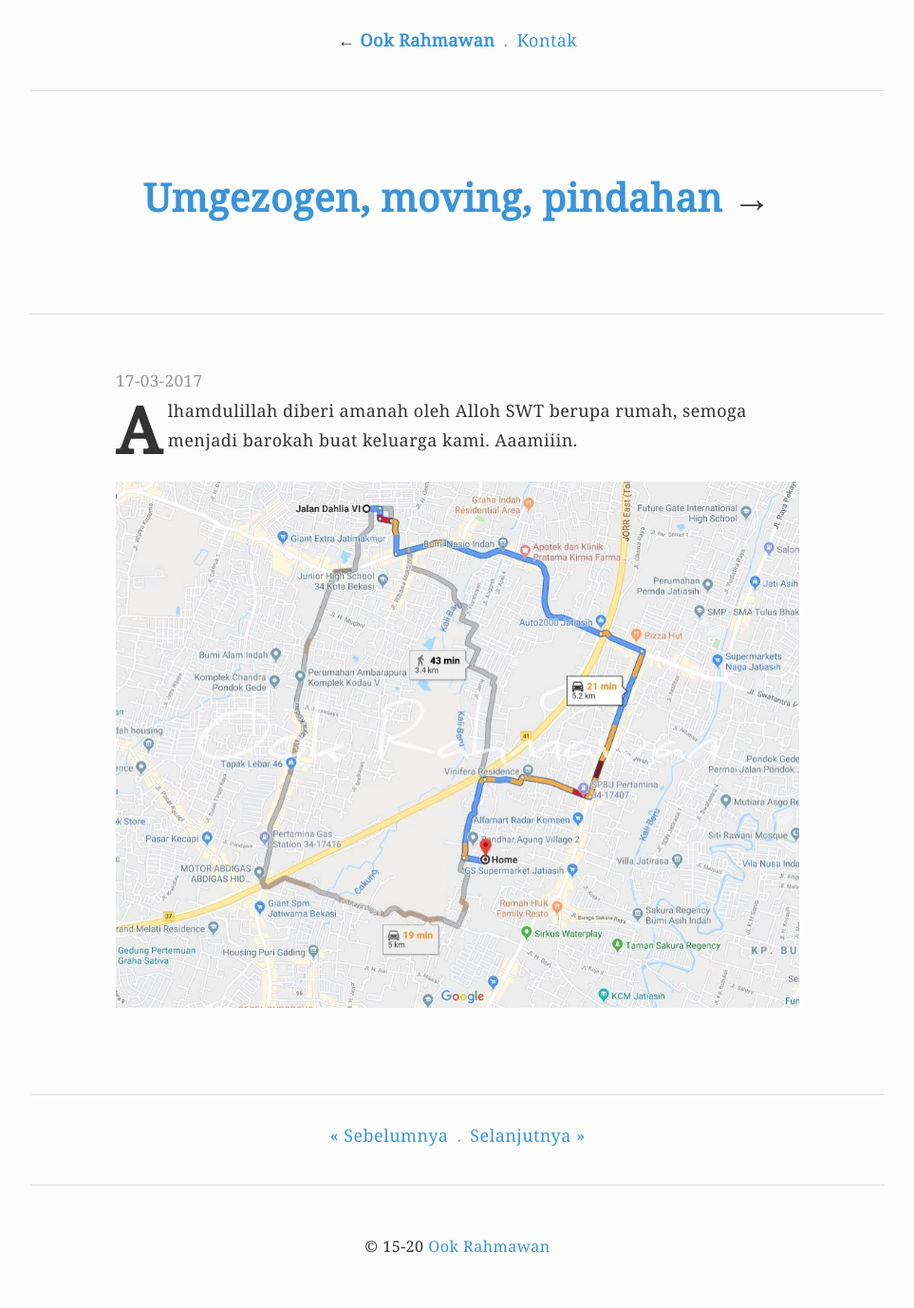
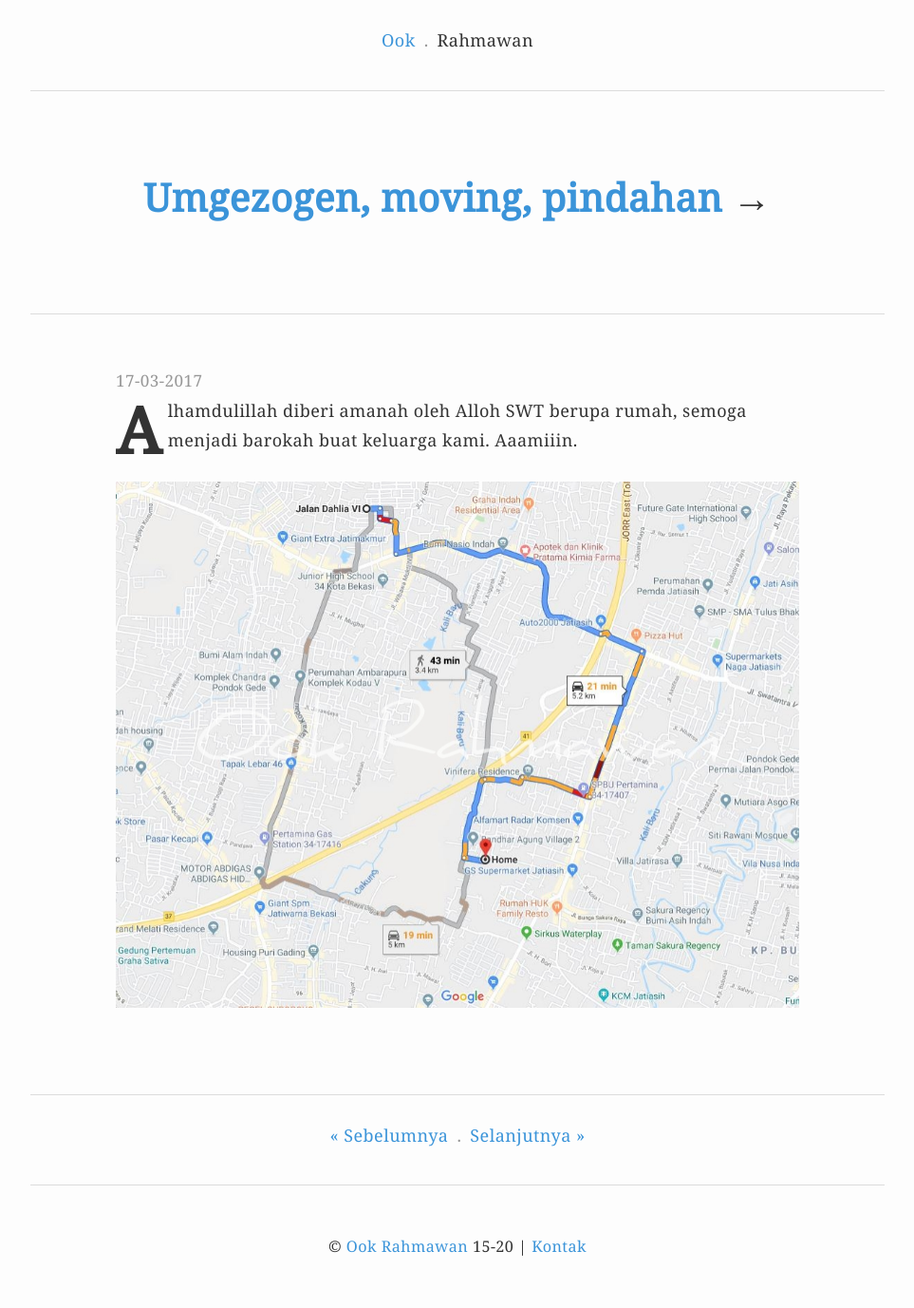
Before and after one commit to krhmwn/krhmwn.github.io, a Jekyll site: the page built from _posts/2017-03-17-umgezogen-moving-pindahan.markdown, in a window 1280 px wide. Shown: the whole page at 95% size, without its empty margins (158-1121 px from the left). Built offline with Jekyll 4.4.1, drawn with Linux system fonts in a browser that asks for light colours; some of the changed lines change nothing that is shown.

Commit message:
Update v.6.8.23

```diff
--- a/_layouts/post.html
+++ b/_layouts/post.html
@@ -2,11 +2,11 @@
 layout: default
 ---
 
-<nav><ul><li>&larr; <a href="/"><b>{{ site.name }}</b></a></li><li><a href="mailto:ookrahmawan@mail.ru">Kontak</a></li></ul></nav>
+<nav><ul><li><a href="/">Ook</a></li><li>Rahmawan</li></ul></nav>
 <header>{% if page.link %}<h1><a href="{{ page.link }}">{{page.title}}</a> &rarr;</h1>{% else %}<h1>{{page.title}}</h1>{% endif %}</header>
 <article class="post">
 <h3 class="hide">{{page.title}}</h3><time datetime="{{ page.date | date: '%Y-%m-%d' }}">{{ page.date | date: "%d-%m-%Y"}}</time>
 {{content}}
 </article>
 <nav class="nextprev"><ul><li>{% if page.previous.url %}<a href="{{ page.previous.url }}" title="{{page.previous.title}}">&laquo; Sebelumnya</a>{% else %}<s>&laquo; Sebelumnya</s>{% endif %}</li><li>{% if page.next.url %}<a href="{{ page.next.url }}" title="{{page.next.title}}">Selanjutnya &raquo;</a>{% else %}<s>Selanjutnya &raquo;</s>{% endif %}</li></ul></nav>
-<footer>&copy; 15-{{ site.time | date: "%y" }} <a href="/">{{ site.name }}</a></footer>
+<footer>&copy; <a href="/">{{ site.name }}</a> 15-{{ site.time | date: "%y" }} | <a href="mailto:ookrahmawan@mail.ru">Kontak</a></footer>
```
